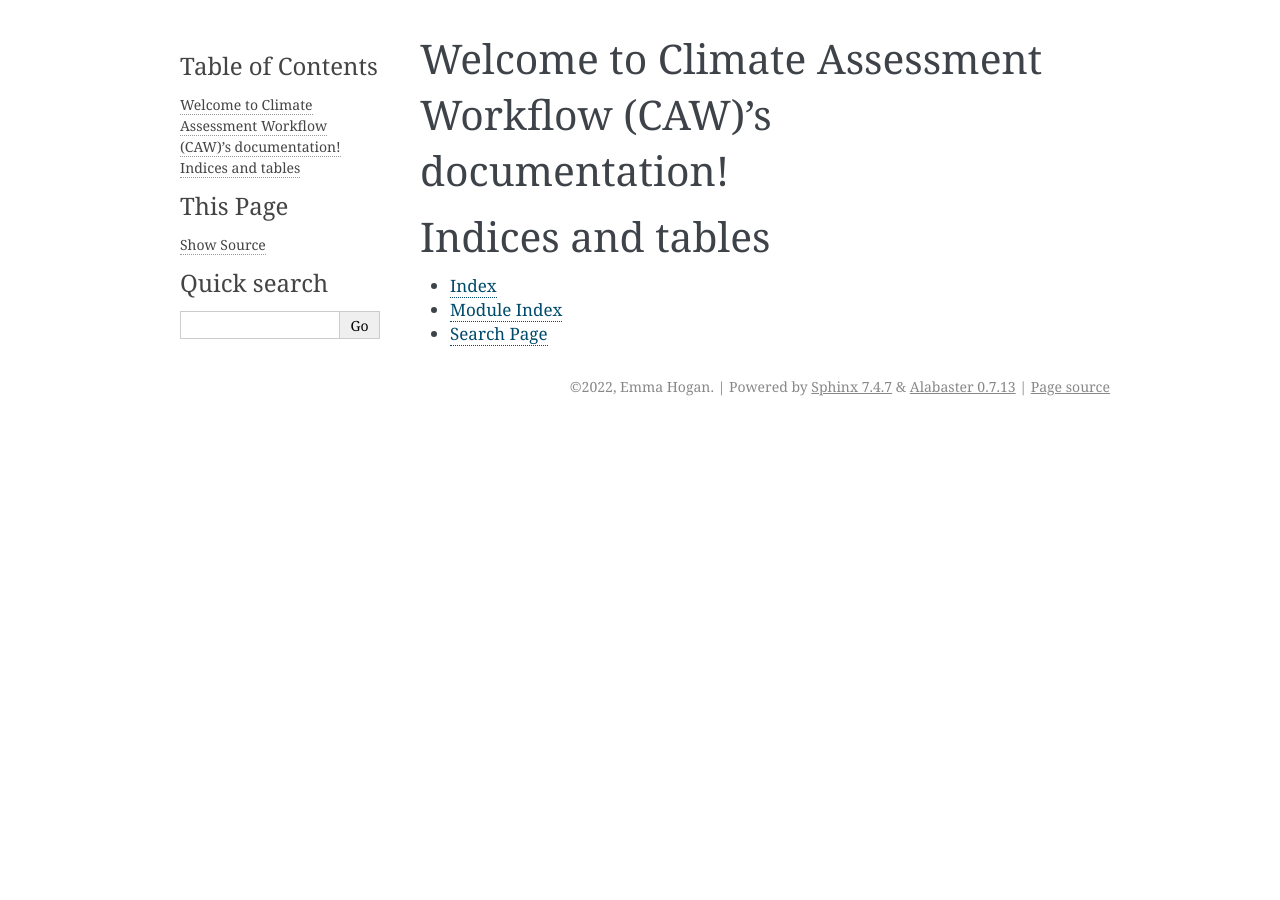
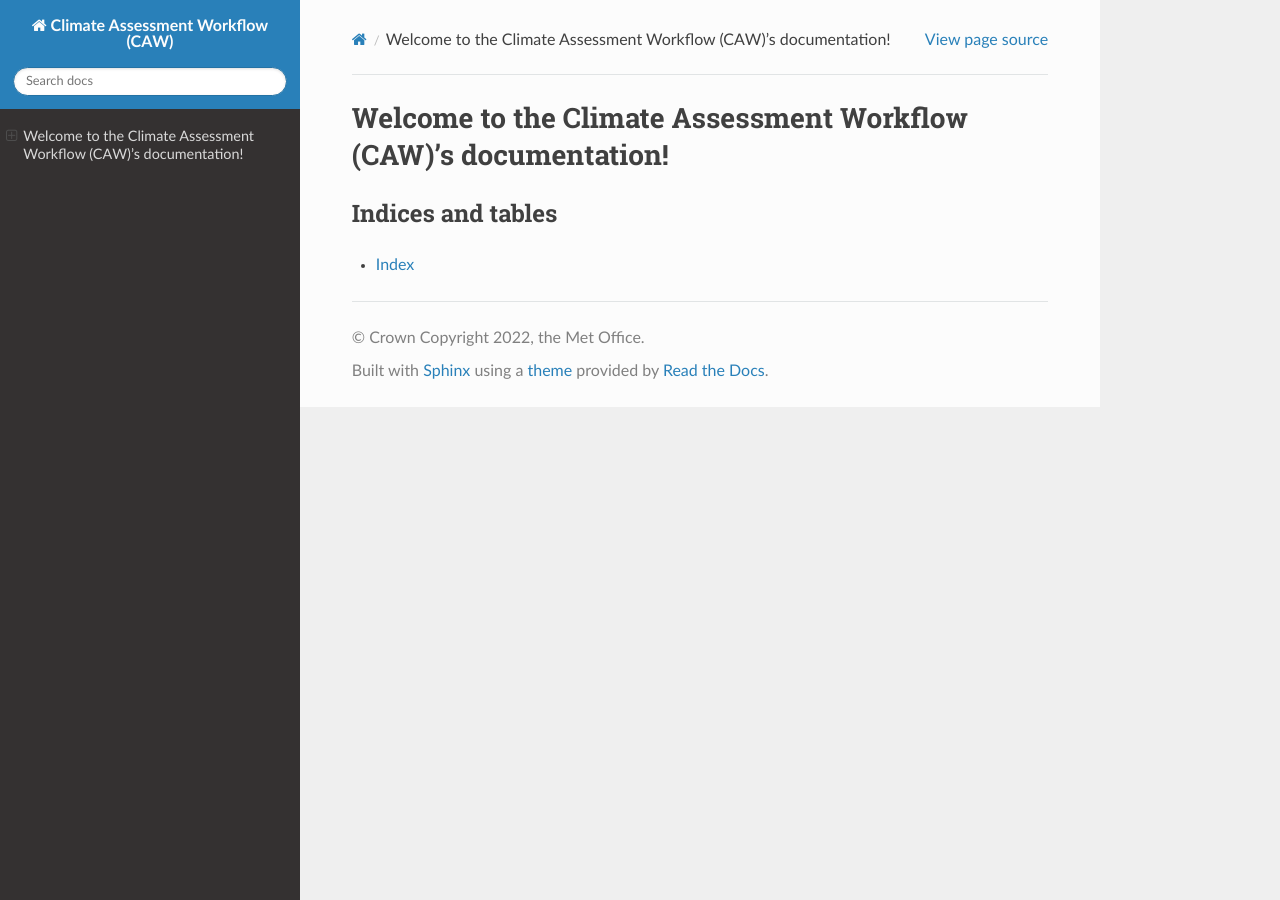
Before and after one commit to MetOffice/CMEW, a Sphinx documentation site: the page built from doc/source/index.rst, in a window 1280 px wide. Built offline with Sphinx 7.4.7 and the Read the Docs theme 2.0.0, drawn with Linux system fonts in a browser that asks for light colours.

Commit message:
#1: Use RTD theme, update copyright, ensure documentation builds correctly

```diff
--- /dev/null
+++ b/doc/source/_templates/footer.html
@@ -0,0 +1,78 @@
+{# (C) Crown Copyright 2022, the Met Office.
+
+This template is only for themes that implement the footer as a separate HTML
+page, such as the sphinx_rtd_theme.
+
+The contents of this file were taken from the 'footer.html' file located in
+https://github.com/readthedocs/sphinx_rtd_theme/blob/1.0.0/sphinx_rtd_theme/.
+This is the version used by scitools/community/esmvaltool/2.5.0
+(/net/project/ukmo/scitools/opt_scitools/conda/environments/esmvaltool-2.5.0).
+
+The only change is the removal of the leading 'Copyright' word within the
+'show_copyright' predicate as it conflicts with Met Office copyright
+statements, see
+https://metoffice.sharepoint.com/sites/legalcommssite/SitePages/Copyrigth.aspx.
+#}
+
+<footer>
+  {%- if (theme_prev_next_buttons_location == 'bottom' or theme_prev_next_buttons_location == 'both') and (next or prev) %}
+    {#- Translators: This is an ARIA section label for the footer section of the page. -#}
+    <div class="rst-footer-buttons" role="navigation" aria-label="{{ _('Footer') }}">
+      {%- if prev %}
+        <a href="{{ prev.link|e }}" class="btn btn-neutral float-left" title="{{ prev.title|striptags|e }}" accesskey="p" rel="prev"><span class="fa fa-arrow-circle-left" aria-hidden="true"></span> {{ _('Previous') }}</a>
+      {%- endif %}
+      {%- if next %}
+        <a href="{{ next.link|e }}" class="btn btn-neutral float-right" title="{{ next.title|striptags|e }}" accesskey="n" rel="next">{{ _('Next') }} <span class="fa fa-arrow-circle-right" aria-hidden="true"></span></a>
+      {%- endif %}
+    </div>
+  {%- endif %}
+
+  <hr/>
+
+  <div role="contentinfo">
+  {%- block contentinfo %}
+    <p>
+    {%- if show_copyright %}
+      {%- if hasdoc('copyright') %}
+        {%- trans path=pathto('copyright'), copyright=copyright|e %}&#169; <a href="{{ path }}">Copyright</a> {{ copyright }}.{% endtrans %}
+      {%- else %}
+        {%- trans copyright=copyright|e %}&#169; {{ copyright }}.{% endtrans %}
+      {%- endif %}
+    {%- endif %}
+
+    {%- if build_id and build_url %}
+      <span class="build">
+        {#- Translators: Build is a noun, not a verb -#}
+        {%- trans %}Build{% endtrans -%}
+        <a href="{{ build_url }}">{{ build_id }}</a>.
+      </span>
+    {%- elif commit %}
+      <span class="commit">
+        {#- Translators: the phrase "revision" comes from Git, referring to a commit #}
+        {%- trans %}Revision{% endtrans %} <code>{{ commit }}</code>.
+      </span>
+    {%- endif %}
+    {%- if last_updated %}
+      <span class="lastupdated">
+        {%- trans last_updated=last_updated|e %}Last updated on {{ last_updated }}.{% endtrans %}
+      </span>
+    {%- endif -%}
+
+    </p>
+  {%- endblock %}
+  </div>
+
+  {% if show_sphinx %}
+    {%- set sphinx_web = '<a href="https://www.sphinx-doc.org/">Sphinx</a>' %}
+    {%- set readthedocs_web = '<a href="https://readthedocs.org">Read the Docs</a>'  %}
+    {#- Translators: the variable "sphinx_web" is a link to the Sphinx project documentation with the text "Sphinx" #}
+    {%- trans sphinx_web=sphinx_web, readthedocs_web=readthedocs_web %}Built with {{ sphinx_web }} using a{% endtrans %}
+    {#- Translators: "theme" refers to a theme for Sphinx, which alters the appearance of the generated documenation #}
+    <a href="https://github.com/readthedocs/sphinx_rtd_theme">{% trans %}theme{% endtrans %}</a>
+    {#- Translators: this is always used as "provided by Read the Docs", and should not imply Read the Docs is an author of the generated documentation. #}
+    {% trans %}provided by {{ readthedocs_web }}{% endtrans %}.
+  {% endif %}
+
+  {%- block extrafooter %} {% endblock %}
+
+</footer>
--- a/doc/source/conf.py
+++ b/doc/source/conf.py
@@ -18,7 +18,7 @@
 # -- Project information -----------------------------------------------------
 
 project = 'Climate Assessment Workflow (CAW)'
-copyright = '2022, Emma Hogan'
+copyright = 'Crown Copyright 2022, the Met Office'
 author = 'Emma Hogan'
 
 
@@ -44,7 +44,7 @@
 # The theme to use for HTML and HTML Help pages.  See the documentation for
 # a list of builtin themes.
 #
-html_theme = 'alabaster'
+html_theme = 'sphinx_rtd_theme'
 
 # Add any paths that contain custom static files (such as style sheets) here,
 # relative to this directory. They are copied after the builtin static files,
--- a/doc/source/index.rst
+++ b/doc/source/index.rst
@@ -3,18 +3,16 @@
    You can adapt this file completely to your liking, but it should at least
    contain the root `toctree` directive.
 
-Welcome to Climate Assessment Workflow (CAW)'s documentation!
-=============================================================
+Welcome to the Climate Assessment Workflow (CAW)'s documentation!
+=================================================================
 
 .. toctree::
-   :maxdepth: 2
-   :caption: Contents:
+   :maxdepth: 1
+   :caption: Contents
 
 
 
 Indices and tables
-==================
+------------------
 
 * :ref:`genindex`
-* :ref:`modindex`
-* :ref:`search`
```
Also changed, not shown: 1 other file.
